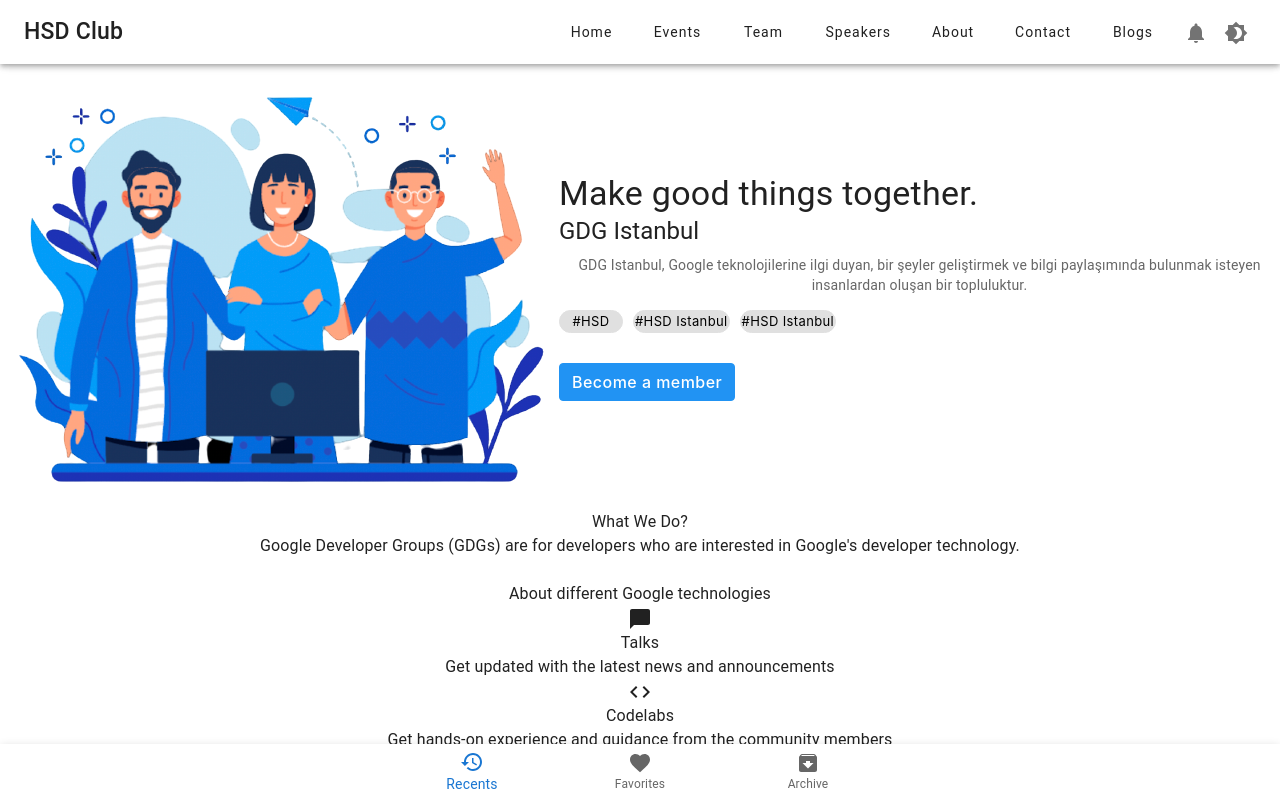
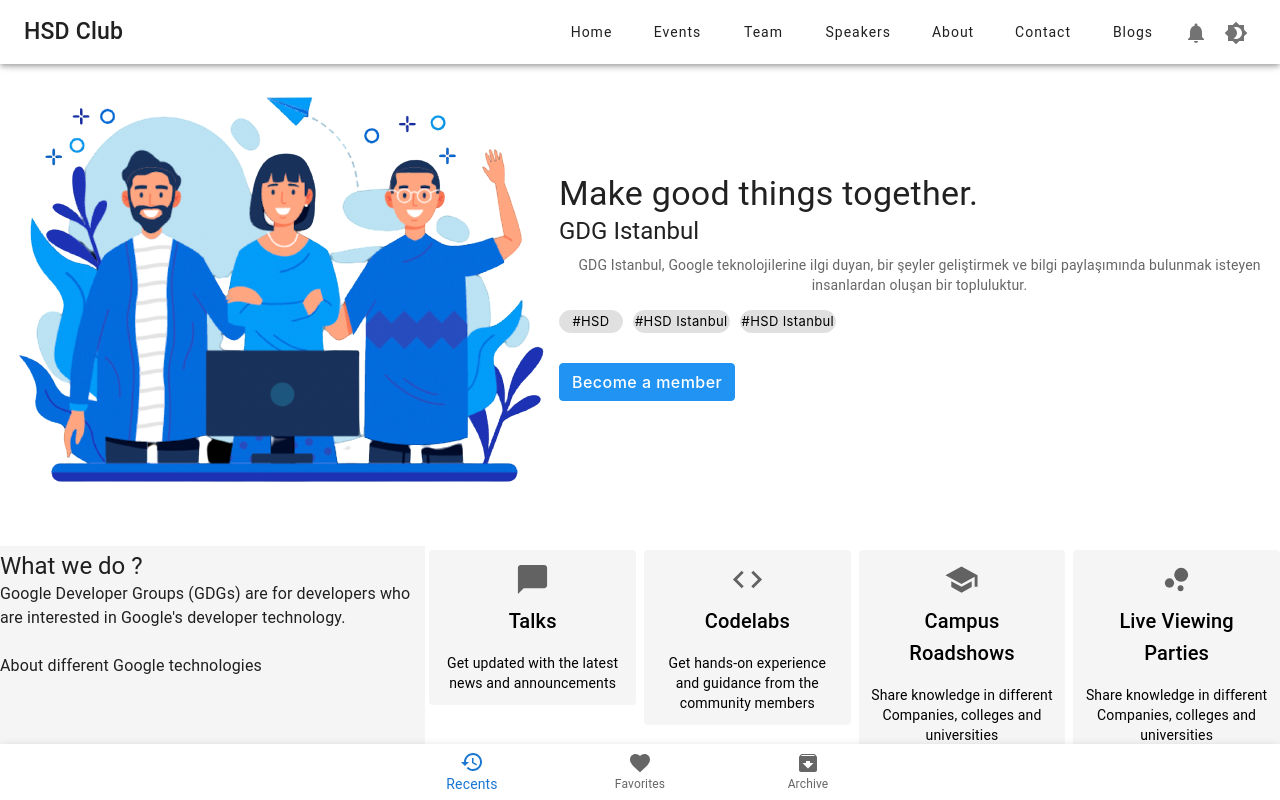
Before and after one commit to elselif/gdgClone, a React (Create React App) app: page / in a window 1280 px wide. Shown: the top 800 px of the page. Built offline with nearby package versions, Linux system fonts and the light colour scheme; what @material-tailwind/react would draw is missing.

Commit message:
finish-response-copmonent-whatwedo

```diff
--- a/src/components/WhatWeDo.tsx
+++ b/src/components/WhatWeDo.tsx
@@ -1,53 +1,73 @@
 import * as React from 'react';
-import Item from '@mui/material/Paper';
-import Box from '@mui/material/Grid';
-import { Grid, Typography } from '@mui/material';
+import { styled } from '@mui/material/styles';
+import Box from '@mui/material/Box';
+import Paper from '@mui/material/Paper';
+import Grid from '@mui/material/Unstable_Grid2';
 import ChatBubbleIcon from '@mui/icons-material/ChatBubble';
 import CodeIcon from '@mui/icons-material/Code';
 import SchoolIcon from '@mui/icons-material/School';
 import BubbleChartIcon from '@mui/icons-material/BubbleChart';
+import { Typography } from '@mui/material';
 
-export default function WhatWeDo() {
+const Item = styled(Paper)(({ theme }) => ({
+    backgroundColor: theme.palette.mode === 'dark' ? '#1A2027' : '#fff',
+    ...theme.typography.body2,
+    padding: theme.spacing(1),
+    textAlign: 'center',
+    color: theme.palette.text.secondary,
+}));
+
+export default function FullWidthGrid() {
     return (
-        <div className='space-x-4 my-5 mx-24 p-10 bg-orange-900 '>
-            <div className='' >
+        <Box sx={{ flexGrow: 1, marginTop: 5, marginBottom: 5 }} className=" p-5 bg-xgray-normal mobil:px-5 xl:mx-32">
+            <Grid container spacing={1} >
+                <Grid xs={12} md={4} sx={{ backgroundColor: '#f5f5f5' }}>
+                    <Typography variant='h5' align='left' >What we do ?</Typography>
+                    <Typography variant='body1' align='left' sx={{ marginBottom: 3 }}>Google Developer Groups (GDGs) are for developers who are interested in Google's developer technology.</Typography>
+                    <Typography variant='body1' align='left' sx={{ marginBottom: 1 }}>About different Google technologies</Typography>
+                </Grid>
+                <Grid xs={6} md={2} >
+                    <Item sx={{ backgroundColor: '#f5f5f5',boxShadow:0 }}>
+                        <Grid >
+                            <ChatBubbleIcon fontSize='large' />
+                            <Typography color="black" variant='h6' sx={{ marginBottom: 2, marginTop: 1 }}>Talks</Typography>
+                            <Typography color="black" variant='body2'>Get updated with the latest news and announcements</Typography>
 
-                <h2 className='text-xl text-left my-3 '>What We Do?</h2>
-                <p className='text-left'>Google Developer Groups (GDGs) are for developers who are interested in Google's developer technology.</p>
-                <br></br>
-                <p className='text-left '>About different Google technologies</p>
-            </div>
-            <div >
-                <div className=''>
-                    <Grid>
-                        <ChatBubbleIcon></ChatBubbleIcon>
-                    </Grid>
-                    <h5 className='text-xl my-3'>Talks</h5>
-                    <p className='mt-5'>Get updated with the latest news and announcements</p>
-                </div>
-                <div className=''>
-                    <Grid>
-                        <CodeIcon></CodeIcon>
-                    </Grid>
-                    <h5 className='text-xl my-3	' >Codelabs</h5>
-                    <p className='mt-5'>Get hands-on experience and guidance from the community members</p>
+                        </Grid>
+                    </Item>
+                </Grid>
+                <Grid xs={6} md={2}>
+                    <Item sx={{ backgroundColor: '#f5f5f5',boxShadow:0 }}>
+                        <Grid>
+                            <CodeIcon fontSize='large' />
+                            <Typography color="black" variant='h6' sx={{ marginBottom: 2, marginTop: 1 }}>Codelabs</Typography>
+                            <Typography color="black" variant='body2'>Get hands-on experience and guidance from the community members</Typography>
 
-                </div>
-                <div className=''>
-                    <Grid>
-                        <SchoolIcon></SchoolIcon>
-                    </Grid>
-                    <h5 className='text-xl my-3	'>Campus Roadshows</h5>
-                    <p className='mt-5'>Share knowledge in different Companies, colleges and universities</p>
-                </div>
-                <div className=''>
-                    <Grid>
-                        <BubbleChartIcon></BubbleChartIcon>
-                    </Grid>
-                    <h5 className='text-xl my-3	'>Live Viewing Parties</h5>
-                    <p className='mt-5'>Share knowledge in different Companies, colleges and universities</p>
-                </div>
-            </div>
-        </div>
-    )
+                        </Grid>
+                    </Item >
+                </Grid>
+                <Grid xs={6} md={2}>
+                    <Item sx={{ backgroundColor: '#f5f5f5',boxShadow:0 }}>
+                        <Grid>
+                            <SchoolIcon fontSize='large' />
+                            <Typography color="black" variant='h6' sx={{ marginBottom: 2, marginTop: 1 }}>Campus Roadshows</Typography>
+                            <Typography color="black" variant='body2'>Share knowledge in different Companies, colleges and universities</Typography>
+                        </Grid>
+                    </Item>
+                </Grid>
+                <Grid xs={6} md={2}>
+                    <Item sx={{ backgroundColor: '#f5f5f5',boxShadow:0 }}>
+                        <Grid>
+                            <BubbleChartIcon fontSize='large' />
+                            <Typography color="black" variant='h6' sx={{ marginBottom: 2, marginTop: 1 }}>Live Viewing Parties</Typography>
+                            <Typography color="black" variant='body2'>Share knowledge in different Companies, colleges and universities</Typography>
+                        </Grid>
+                    </Item>
+                </Grid>
+
+
+
+            </Grid>
+        </Box>
+    );
 }
```
